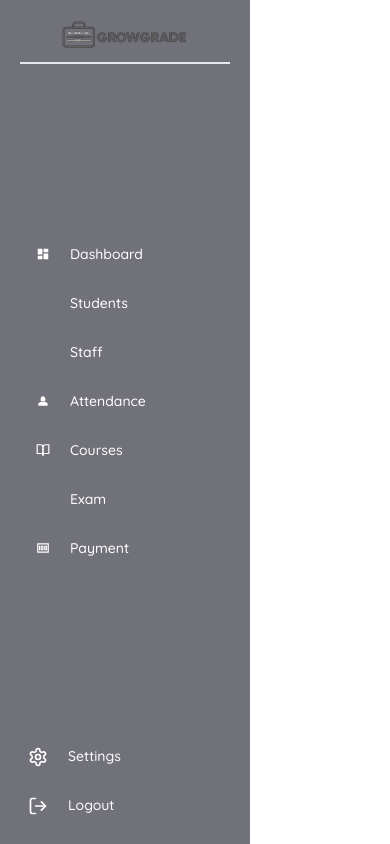
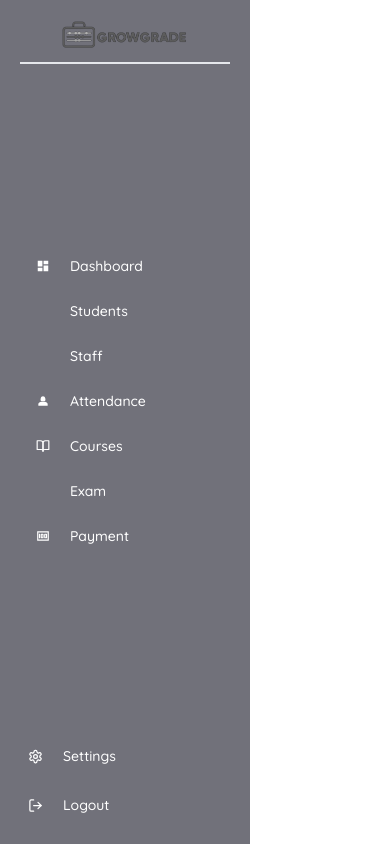
Before and after one commit to Rufai-Ahmed/GrowGrade, a React (Vite) app in the folder FE/: page /dashboard in a window 390 px wide. Built offline with nearby package versions, Linux system fonts and the light colour scheme; some icons are missing.

Commit message:
updated sidebar for responsiveness

```diff
--- a/FE/src/Pages/Dashboards/Sider.tsx
+++ b/FE/src/Pages/Dashboards/Sider.tsx
@@ -19,7 +19,7 @@
             <img src={logo} className="h-[30px]" alt="" />
           </div>
 
-          <div className="flex flex-col gap-3">
+          <div className="flex flex-col gap-2">
             {[
               {
                 title: "Dashboard",
@@ -73,11 +73,11 @@
 
           <div className="flex flex-col gap-3 ">
             <div className="flex gap-5 text-white text-[14px] w-full hover:bg-gray-700 transition-all duration-300 cursor-pointer rounded-md pl-2 py-2 items-center  ">
-              <LuSettings size={20} /> <>Settings</>{" "}
+              <LuSettings size={15} /> <>Settings</>{" "}
             </div>
 
             <div className="flex gap-5 text-white text-[14px] w-full hover:bg-gray-700 transition-all duration-300 cursor-pointer rounded-md pl-2 py-2 items-center  ">
-              <LuLogOut size={20} /> <>Logout</>{" "}
+              <LuLogOut size={15} /> <>Logout</>{" "}
             </div>
           </div>
         </div>
```
